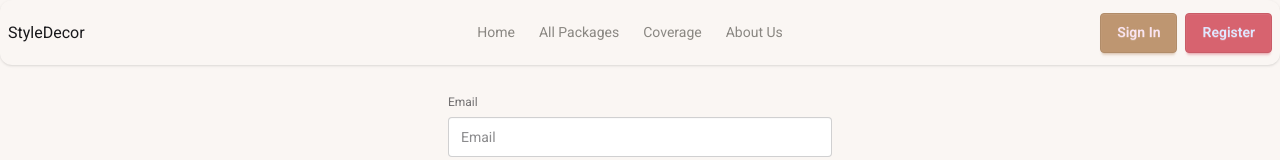
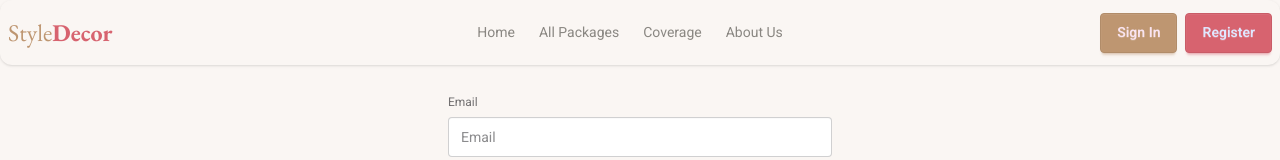
Before and after one commit to oliullahakib/StyleDecor, a React (Vite) app: page /login in a window 1280 px wide. Shown: the top 160 px of the page. Built offline with nearby package versions, Linux system fonts and the light colour scheme; no server answers.

Commit message:
added logo as component

```diff
--- a/index.html
+++ b/index.html
@@ -4,7 +4,7 @@
     <meta charset="UTF-8" />
     <link rel="icon" type="image/svg+xml" href="/vite.svg" />
     <meta name="viewport" content="width=device-width, initial-scale=1.0" />
-    <title>styledecor-client</title>
+    <title>Styledecor</title>
   </head>
   <body>
     <div id="root"></div>
--- /dev/null
+++ b/src/components/Logo.jsx
@@ -0,0 +1,8 @@
+import React from 'react';
+import { Link } from 'react-router';
+
+const Logo = () => {
+    return <Link> <h1 className='text-2xl text-accent-content font-semibold garamond-font'>Style<span className='text-primary  font-bold'>Decor</span></h1></Link>
+};
+
+export default Logo;
--- a/src/layouts/DashboardLayout.jsx
+++ b/src/layouts/DashboardLayout.jsx
@@ -10,6 +10,7 @@ import { MdMiscellaneousServices, MdOutlineManageSearch, MdOutlinePayments, MdTa
 import useAuth from '../hook/useAuth';
 import useRole from '../hook/useRole';
 import Loading from '../components/Loading';
+import Logo from '../components/Logo';
 
 const DashboardLayout = () => {
     const { user } = useAuth()
@@ -48,7 +49,7 @@ const DashboardLayout = () => {
                             <Link to={'/'} className="is-drawer-close:tooltip is-drawer-close:tooltip-right" data-tip="Homepage">
                                 {/* Home icon */}
                                 <svg xmlns="http://www.w3.org/2000/svg" viewBox="0 0 24 24" strokeLinejoin="round" strokeLinecap="round" strokeWidth="2" fill="none" stroke="currentColor" className="my-1.5 inline-block size-4"><path d="M15 21v-8a1 1 0 0 0-1-1h-4a1 1 0 0 0-1 1v8"></path><path d="M3 10a2 2 0 0 1 .709-1.528l7-5.999a2 2 0 0 1 2.582 0l7 5.999A2 2 0 0 1 21 10v9a2 2 0 0 1-2 2H5a2 2 0 0 1-2-2z"></path></svg>
-                                <span className="is-drawer-close:hidden">Homepage</span>
+                                <span className="is-drawer-close:hidden"><Logo/></span>
                             </Link>
                         </li>
                         {/*my profile List item */}
--- a/src/pages/Dashboard/TodaySchedule/TodaySchedule.jsx
+++ b/src/pages/Dashboard/TodaySchedule/TodaySchedule.jsx
@@ -76,7 +76,7 @@ const TodaySchedule = () => {
                                                     <button onClick={() => updateStatus(booking, "prepared")} className="btn btn-warning text-black">Prepared
                                                     </button>
                                                     : booking.serviceStatus === "prepared" ?
-                                                        <button onClick={() => updateStatus(booking, "ontheway")} className="btn btn-primary text-black">On The Way
+                                                        <button onClick={() => updateStatus(booking, "ontheway")} className="btn btn-primary w-40 text-black">On The Way
                                                         </button> :
                                                     booking.serviceStatus === "ontheway"?
                                                      <button onClick={() => updateStatus(booking, "setup")} className="btn btn-secondary text-black">Setup
--- a/src/pages/Shared/Navbar.jsx
+++ b/src/pages/Shared/Navbar.jsx
@@ -2,6 +2,7 @@ import React from 'react';
 import { Link, NavLink } from 'react-router';
 import toast from 'react-hot-toast';
 import useAuth from '../../hook/useAuth';
+import Logo from '../../components/Logo';
 
 const Navbar = () => {
     const { user, logOutUser } = useAuth()
@@ -42,7 +43,8 @@ const Navbar = () => {
                             }
                         </ul>
                     </div>
-                   <Link to={"/"}>StyleDecor</Link>
+                   {/* <Link to={"/"}>StyleDecor</Link> */}
+                   <Logo/>
                 </div>
                 <div className="navbar-center hidden lg:flex">
                     <ul className="menu menu-horizontal px-1">
```
Also changed, not shown: src/pages/Shared/Footer.jsx (+12 -9 lines).
